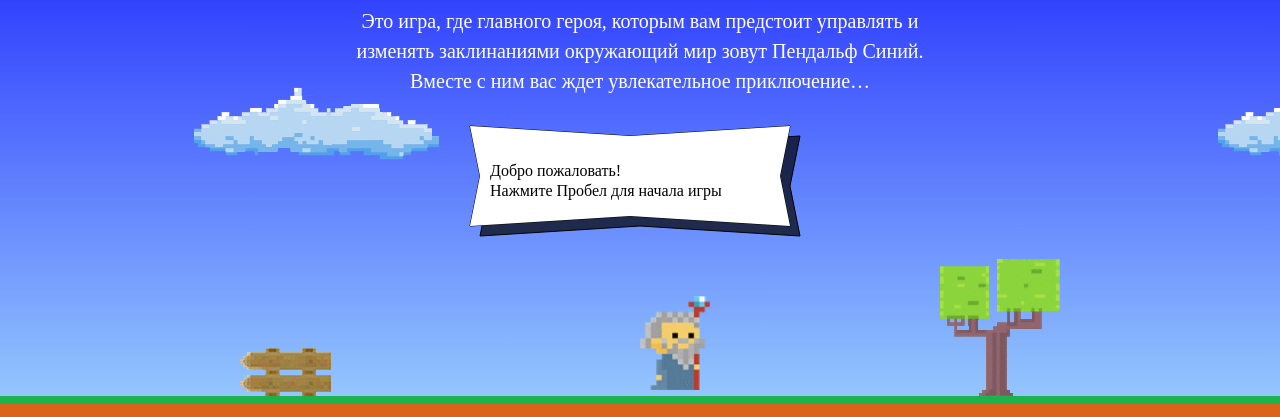
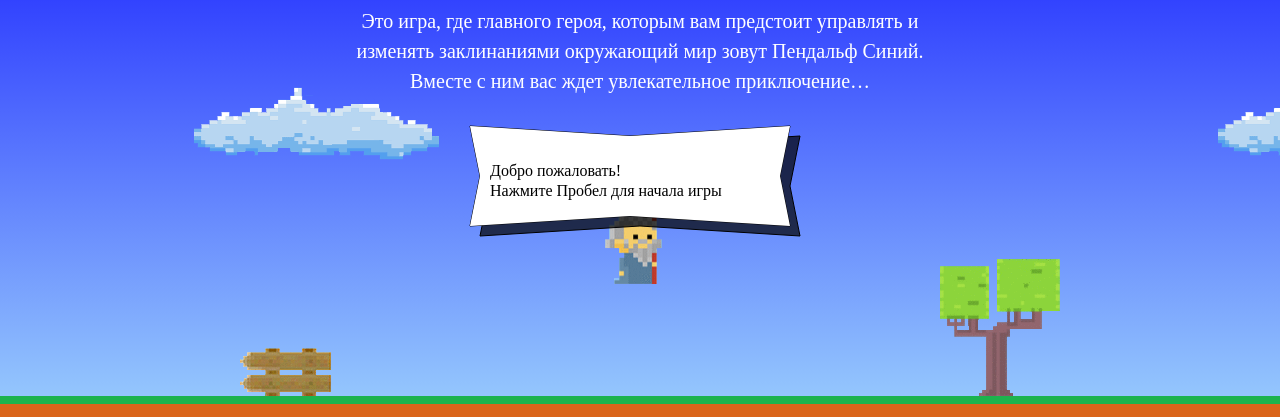
Before and after one commit to VolhaShtyka/518647-code-and-magick, a website: page index.html in a window 1280 px wide. Shown: the part 203-620 px from the top of the page. Drawn offline with Linux system fonts and the light colour scheme; a web font is replaced by a local one.

Commit message:
add constant and refactor functions

```diff
--- a/index.html
+++ b/index.html
@@ -182,22 +182,23 @@
 </template>
 
 <script>
-  var fireballSize = 22;
+  var FIREBALL_SIZE = 22;
   var getFireballSpeed = function (left) {
     return left ? 5 : 2;
   }
-  var wizardSpeed = 3;
-  var wizardWidth = 70;
+  var WIZARD_SPEED = 3;
+  var WIZARD_WIDTH = 70;
   var getWizardHeight = function (wizardWidth) {
     return 1.337 * wizardWidth;
   }
   var getWizardX = function (width) {
-    return width / 2;
+    return (width - WIZARD_WIDTH) / 2;
   }
   var getWizardY = function (height) {
-    return height / 3 * 2;
+    return height / 3 * 2 - getWizardHeight(WIZARD_WIDTH);
   }
 </script>
+
 <script src="js/game.js"></script>
 
 </body>
```
